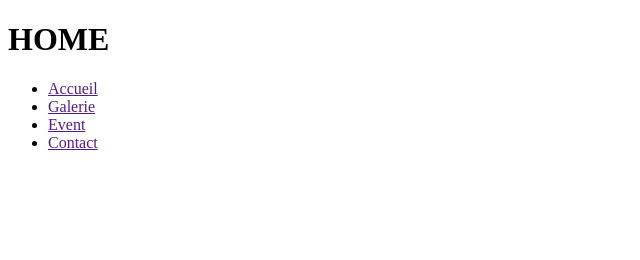
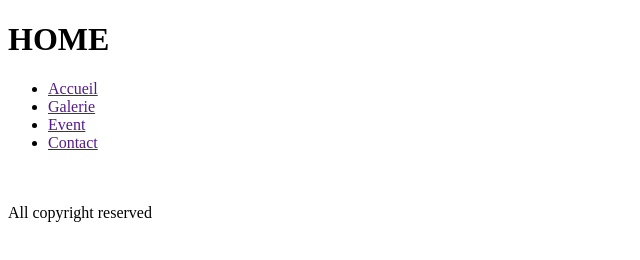
Before and after one commit to hegelCodeur/projetGit, a plain HTML site: page index.html in a window 1280 px wide. Shown: the whole page, without its empty margins (0-640 px from the left). Drawn offline with Linux system fonts and the light colour scheme.

Commit message:
ajout du footer

```diff
--- a/index.html
+++ b/index.html
@@ -16,5 +16,8 @@
    	  	 </ul>
 
    </div>
+    <br>
+    <br>
+   <footer>All copyright reserved</footer>
 </body>
 </html>
```
